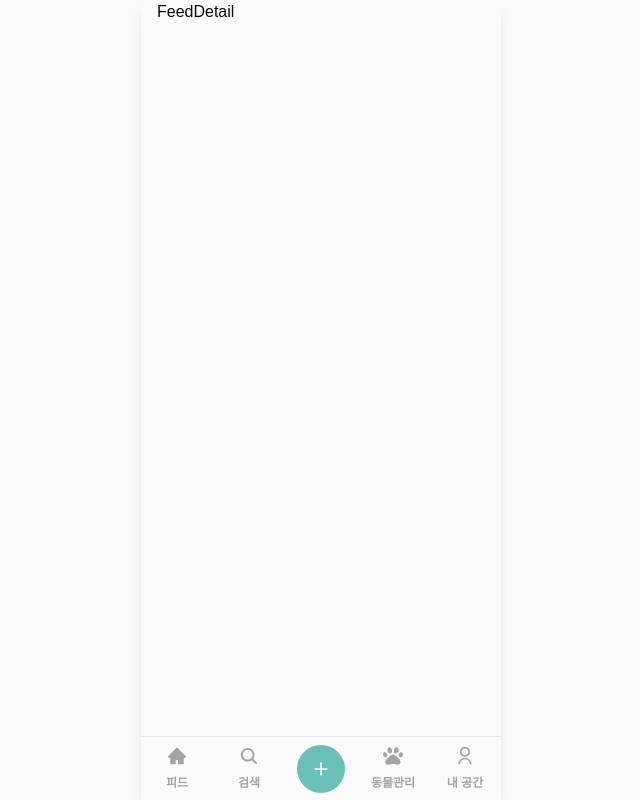
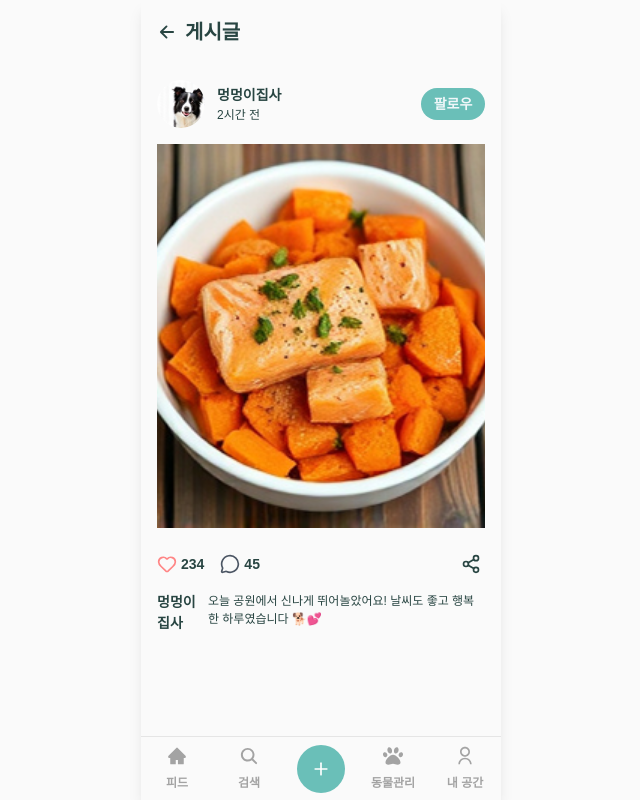
Before and after one commit to dlsqja/jellypaw, a React (Vite) app in the folder frontend/jellypaw-web/: page /feed/1 in a window 1280 px wide. Shown: the whole page, without its empty margins (319-959 px from the left). Built offline with nearby package versions, Linux system fonts and the light colour scheme; a web font is replaced by a local one.

Commit message:
feat : 게시글 상세 페이지 퍼블리싱

```diff
--- a/frontend/jellypaw-web/src/pages/Feed/FeedDetail.tsx
+++ b/frontend/jellypaw-web/src/pages/Feed/FeedDetail.tsx
@@ -1,3 +1,84 @@
+import BackHeader from '@/components/headers/BackHeader';
+import { Card, CardContent, CardHeader } from '@/components/ui/card';
+import { Button } from '@/components/ui/button';
+import { Heart, MessageCircle, Share2 } from 'lucide-react';
+
+interface FeedDetailProps {
+  name?: string;
+  profileImageUrl?: string;
+  createdAt?: string;
+  postImageUrl?: string;
+  content?: string;
+  likeCount?: number;
+  commentCount?: number;
+  isFollowing?: boolean;
+}
+
+const dummyData: FeedDetailProps = {
+  name: '멍멍이집사',
+  profileImageUrl: '/src/assets/pets/반려동물1.png',
+  createdAt: '2시간 전',
+  postImageUrl: '/src/assets/articles/게시글 사진.png',
+  content: '오늘 공원에서 신나게 뛰어놀았어요! 날씨도 좋고 행복한 하루였습니다 🐕💕',
+  likeCount: 234,
+  commentCount: 45,
+  isFollowing: false,
+};
+
 export default function FeedDetail() {
-  return <div>FeedDetail</div>;
+  return (
+    <>
+      <BackHeader title="게시글" />
+
+      {/* 프로필 헤더 */}
+      <Card className="rounded-none shadow-none border-none bg-gray-100">
+        <CardHeader className="py-4">
+          <div className="flex items-center justify-between gap-3">
+            <div className="flex items-center gap-3">
+              <img className="w-12 h-12 rounded-full object-cover" src={dummyData.profileImageUrl} alt={dummyData.name} />
+              <div className="flex flex-col">
+                <div className="text-aqua-500 p2-b">{dummyData.name}</div>
+                <div className="text-aqua-500 p3">{dummyData.createdAt}</div>
+              </div>
+            </div>
+            <Button size="sm" shape="pillSolid">
+              {dummyData.isFollowing ? '팔로잉' : '팔로우'}
+            </Button>
+          </div>
+        </CardHeader>
+
+        <CardContent>
+          {/* 이미지 */}
+          <img className="w-full h-96 object-cover" src={dummyData.postImageUrl} alt="게시글 이미지" />
+
+          {/* 액션 바 및 본문 */}
+
+          {/* 액션 버튼들 */}
+          <div className="h-10 flex justify-between items-center pt-2">
+            <div className="flex items-center">
+              <button type="button" className="h-7 flex items-center gap-1 cursor-pointer hover:opacity-70">
+                <Heart className="h-5 w-5 text-pink-300" />
+                <span className="text-aqua-500 p2-b">{dummyData.likeCount}</span>
+              </button>
+              <button type="button" className="h-7 flex items-center gap-1 ml-4 cursor-pointer hover:opacity-70">
+                <MessageCircle className="h-5 w-5 text-gray-600" />
+                <span className="text-aqua-500 p2-b">{dummyData.commentCount}</span>
+              </button>
+            </div>
+            <button type="button" className="h-7 w-7 flex justify-center items-center cursor-pointer hover:opacity-70">
+              <Share2 className="h-5 w-5 text-aqua-500" />
+            </button>
+          </div>
+
+          {/* 본문 */}
+          <div className="pb-4">
+            <div className="flex gap-1">
+              <p className="text-aqua-500 p2-b">{dummyData.name}</p>
+              <p className="text-aqua-500 p3">{dummyData.content}</p>
+            </div>
+          </div>
+        </CardContent>
+      </Card>
+    </>
+  );
 }
```
